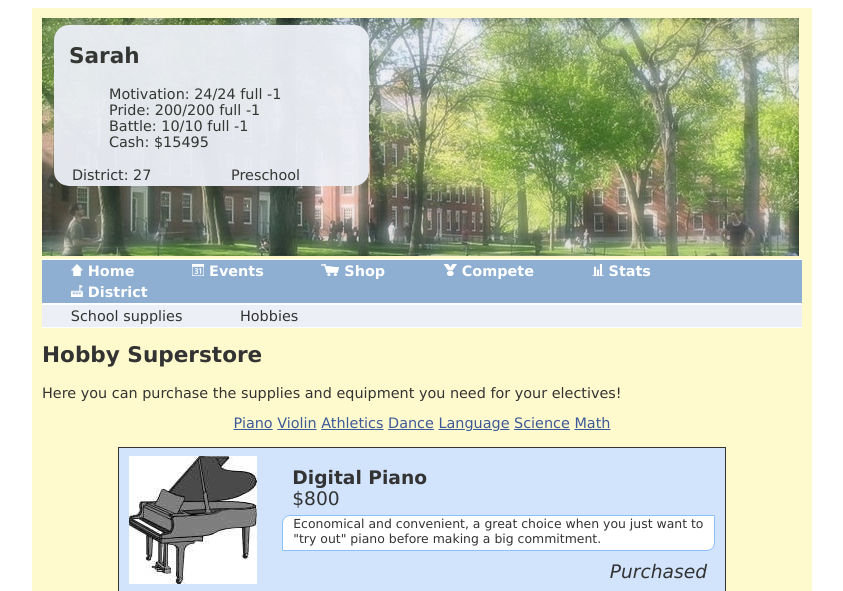
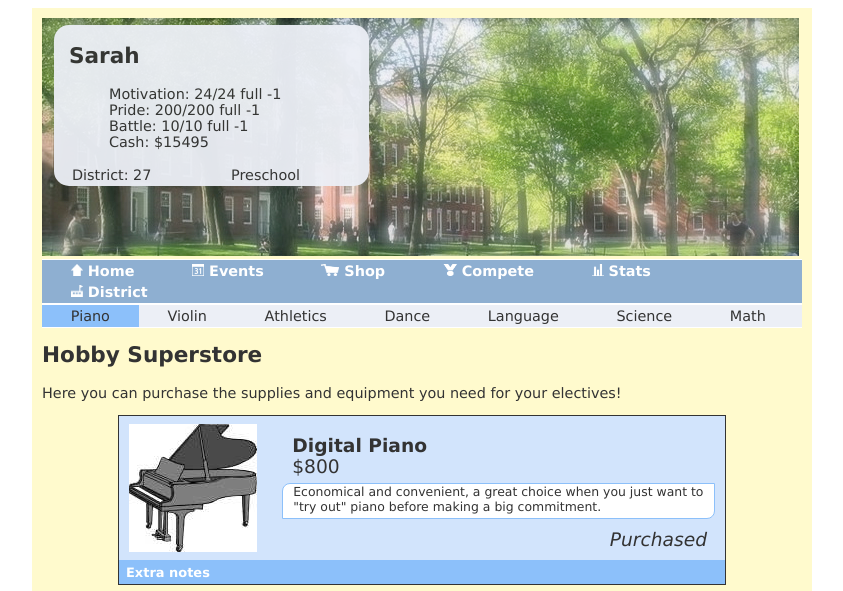
Before and after one commit to mekalika/Blue-Penguin, a PHP site: page /shop.php in a window 1280 px wide. Shown: the top 591 px of the page, without its empty margins (218-1061 px from the left). Run offline with PHP 8.4, Linux system fonts and the light colour scheme; a user stored in the database is signed in; data comes from the database, SQL or seed files in the repository.

Commit message:
minor UI update

```diff
--- a/shop.php
+++ b/shop.php
@@ -157,15 +157,19 @@ window.onLoad = getItems($playerID)
 
 <!-- Subnavigation menu -->
 <ul id="subnav">
-  <li><a href="schoolsupplies.html">School supplies</a>
-  <li><a href='javascript:;' onclick='getItems($playerID)'>Hobbies</a>
+  <li class="selected"><a href="#piano">Piano</a>
+  <li><a href="#violin">Violin</a>
+  <li><a href="#athletics">Athletics</a>
+  <li><a href="#dance">Dance</a>
+  <li><a href="#language">Language</a>
+  <li><a href="#science">Science</a>
+  <li><a href="#math">Math</a>
 </ul>
 
 <!-- Events -->
 <h2>Hobby Superstore</h2>
 <p>Here you can purchase the supplies and equipment you need for your electives!<br>
 <center>
-<a href="#piano">Piano</a> <a href="#violin">Violin</a> <a href="#athletics">Athletics</a> <a href="#dance">Dance</a> <a href="#language">Language</a> <a href="#science">Science</a> <a href="#math">Math</a><br><br>
 <div id='itemList'></div>
 <div id='info'></div>
 <div id='info1'></div>
```
